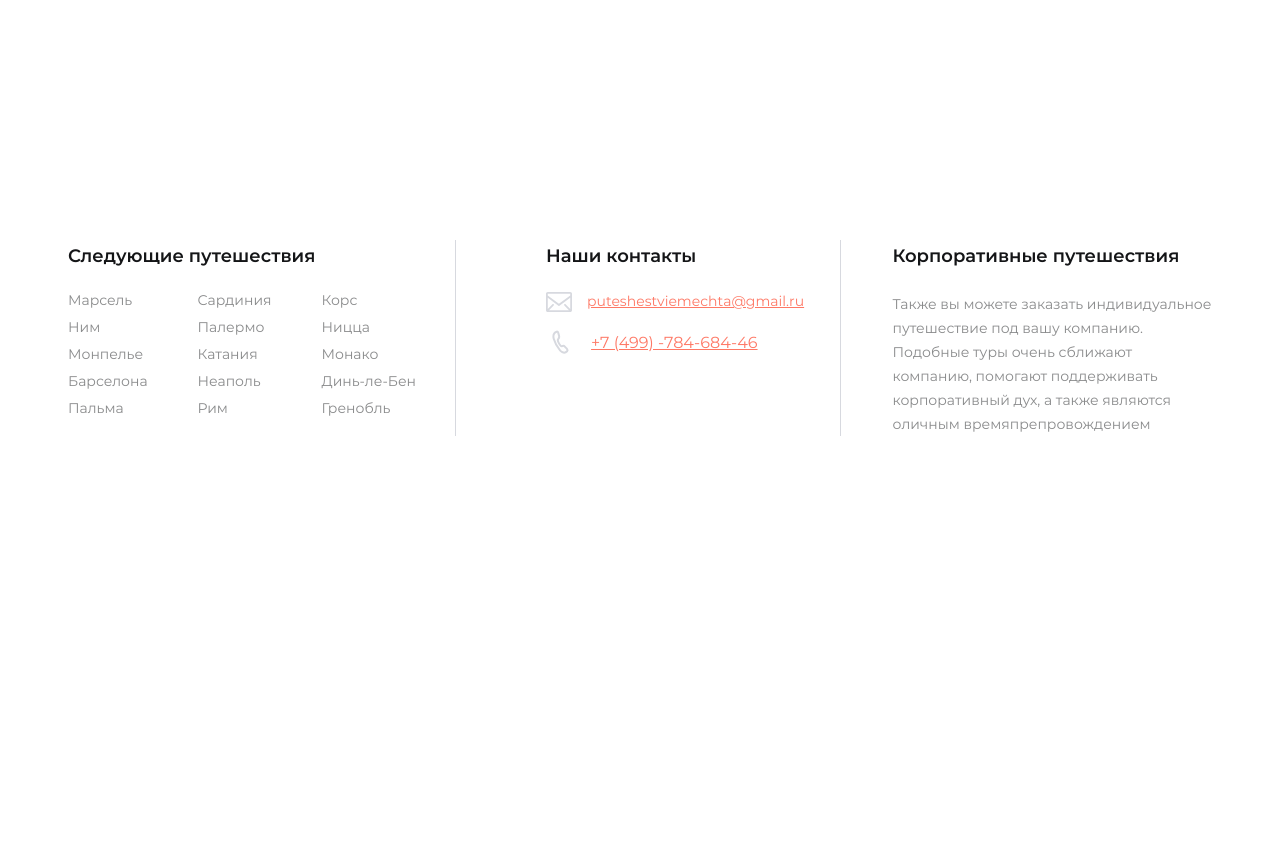
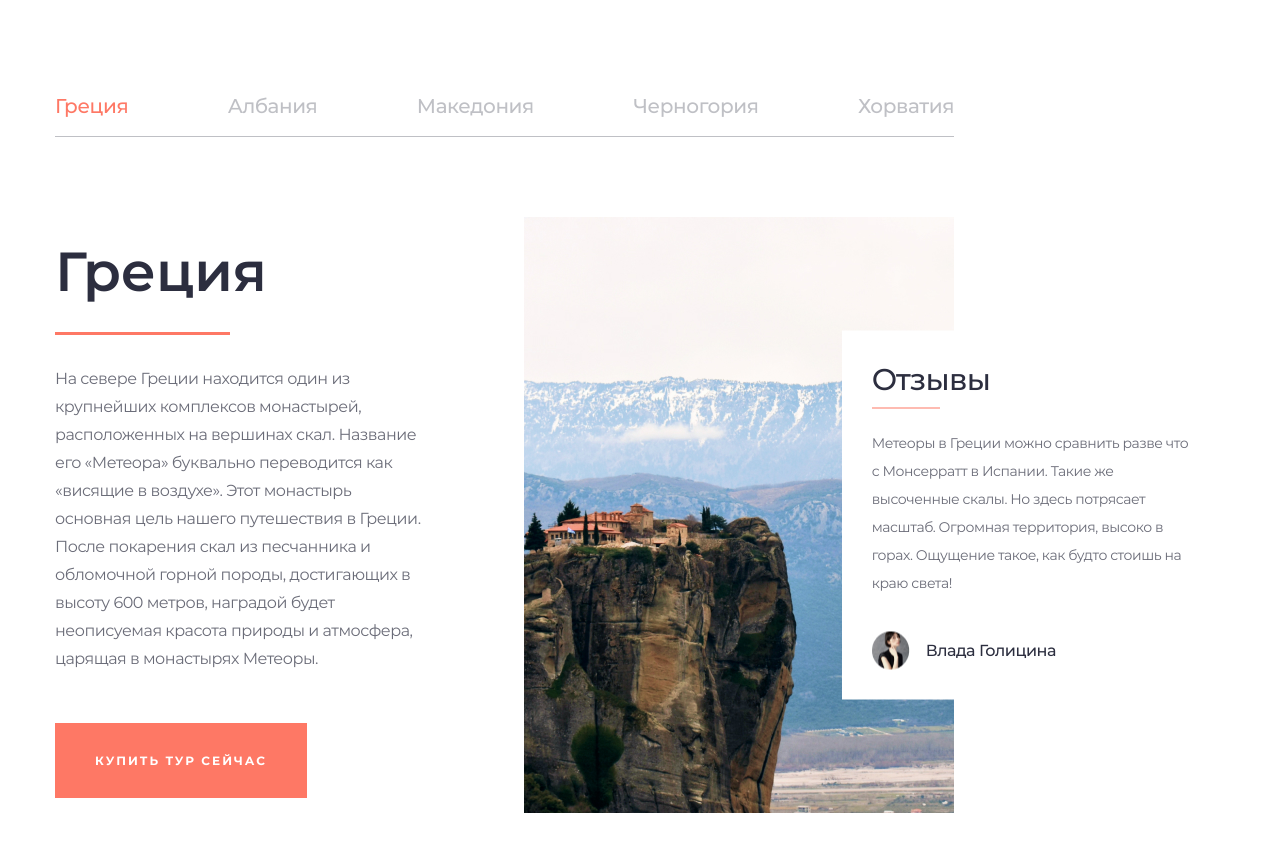
Before and after one commit to Dmitry27Zh/Way, a website: page source/index.html in a window 1280 px wide. Shown: the part 2467-3318 px from the top of the page. Before the commit the page ends 2983 px from the top, so only its background shows below. Drawn offline with nearby package versions, Linux system fonts and the light colour scheme; files that its build step writes are made by us from their sources.

Commit message:
добавлен блок с табами

```diff
--- a/source/index.html
+++ b/source/index.html
@@ -77,7 +77,7 @@
                   srcset="./img/card-greece-mobile@1x.jpg 1x, ./img/card-greece-mobile@2x.jpg 2x">
                 <source media="(max-width: 1023px)"
                   srcset="./img/card-greece-tablet@1x.jpg 1x, ./img/card-greece-tablet@2x.jpg 2x">
-                <img src="./img/card-greece-desktop@1x.jpg" srcset="./img/card-greece-desktop@2x.jpg" width="350"
+                <img src="./img/card-greece-desktop@1x.jpg" srcset="./img/card-greece-desktop@2x.jpg 2x" width="350"
                   height="430" alt="Греция" class="places__card-img">
               </picture>
             </a>
@@ -91,7 +91,7 @@
                   srcset="./img/card-albania-mobile@1x.jpg 1x, ./img/card-albania-mobile@2x.jpg 2x">
                 <source media="(max-width: 1023px)"
                   srcset="./img/card-albania-tablet@1x.jpg 1x, ./img/card-albania-tablet@2x.jpg 2x">
-                <img src="./img/card-albania-desktop@1x.jpg" srcset="./img/card-albania-desktop@2x.jpg" width="350"
+                <img src="./img/card-albania-desktop@1x.jpg" srcset="./img/card-albania-desktop@2x.jpg 2x" width="350"
                   height="430" alt="Греция" class="places__card-img">
               </picture>
             </a>
@@ -105,7 +105,7 @@
                   srcset="./img/card-macedonia-mobile@1x.jpg 1x, ./img/card-macedonia-mobile@2x.jpg 2x">
                 <source media="(max-width: 1023px)"
                   srcset="./img/card-macedonia-tablet@1x.jpg 1x, ./img/card-macedonia-tablet@2x.jpg 2x">
-                <img src="./img/card-macedonia-desktop@1x.jpg" srcset="./img/card-macedonia-desktop@2x.jpg" width="350"
+                <img src="./img/card-macedonia-desktop@1x.jpg" srcset="./img/card-macedonia-desktop@2x.jpg 2x" width="350"
                   height="430" alt="Греция" class="places__card-img">
               </picture>
             </a>
@@ -119,7 +119,7 @@
                   srcset="./img/card-montenegro-mobile@1x.jpg 1x, ./img/card-montenegro-mobile@2x.jpg 2x">
                 <source media="(max-width: 1023px)"
                   srcset="./img/card-montenegro-tablet@1x.jpg 1x, ./img/card-montenegro-tablet@2x.jpg 2x">
-                <img src="./img/card-montenegro-desktop@1x.jpg" srcset="./img/card-montenegro-desktop@2x.jpg"
+                <img src="./img/card-montenegro-desktop@1x.jpg" srcset="./img/card-montenegro-desktop@2x.jpg 2x"
                   width="350" height="430" alt="Греция" class="places__card-img">
               </picture>
             </a>
@@ -133,13 +133,69 @@
                   srcset="./img/card-croatia-mobile@1x.jpg 1x, ./img/card-croatia-mobile@2x.jpg 2x">
                 <source media="(max-width: 1023px)"
                   srcset="./img/card-croatia-tablet@1x.jpg 1x, ./img/card-croatia-tablet@2x.jpg 2x">
-                <img src="./img/card-croatia-desktop@1x.jpg" srcset="./img/card-croatia-desktop@2x.jpg" width="350"
+                <img src="./img/card-croatia-desktop@1x.jpg" srcset="./img/card-croatia-desktop@2x.jpg 2x" width="350"
                   height="430" alt="Греция" class="places__card-img">
               </picture>
             </a>
             <a href="#" class="places__card-button button">Смотреть подробнее</a>
           </li>
         </ul>
+        <section class="places__tabs tabs">
+          <h2 class="visually-hidden">Подробное описание каждого места</h2>
+          <ul class="tabs__menu">
+            <li class="tabs__menu-item">
+              <a href="#" class="tabs__title-link tabs__title-link--current">Греция</a>
+            </li>
+            <li class="tabs__menu-item">
+              <a href="#" class="tabs__title-link">Албания</a>
+            </li>
+            <li class="tabs__menu-item">
+              <a href="#" class="tabs__title-link">Македония</a>
+            </li>
+            <li class="tabs__menu-item">
+              <a href="#" class="tabs__title-link">Черногория</a>
+            </li>
+            <li class="tabs__menu-item">
+              <a href="#" class="tabs__title-link">Хорватия</a>
+            </li>
+          </ul>
+          <ul class="tabs__list">
+            <li class="tabs__item tabs__item--current">
+              <div class="tabs__text">
+                <h3 class="tabs__text-title section-title">Греция</h3>
+                <p class="tabs__lead">На севере Греции находится один из крупнейших комплексов монастырей, расположенных
+                  на вершинах скал. Название его «Метеора» буквально переводится как «висящие в воздухе». Этот монастырь
+                  основная цель нашего путешествия в Греции. После покарения скал из песчанника и обломочной горной
+                  породы, достигающих в высоту 600 метров, наградой будет неописуемая красота природы и атмосфера,
+                  царящая в монастырях Метеоры. </p>
+                <a href="#" class="tabs__button button">Купить тур сейчас</a>
+              </div>
+              <div class="tabs__picture">
+                <picture>
+                  <source media="(max-width: 767px)" srcset="./img/tab-greece-mobile@1x.jpg 1x, ./img/tab-greece-mobile@2x.jpg 2x">
+                  <source media="(max-width: 1023px)" srcset="./img/tab-greece-tablet@1x.jpg 1x, ./img/tab-greece-tablet@2x.jpg 2x">
+                  <img src="./img/tab-greece-desktop@1x.jpg" srcset="./img/tab-greece-desktop@2x.jpg 2x" width="430"
+                    height="596" alt="Греция" class="tabs__img">
+                </picture>
+              </div>
+              <article class="tabs__review">
+                <h3 class="tabs__review-title">Отзывы</h3>
+                <blockquote class="tabs__review-inner">
+                  <p class="tabs__review-text">Метеоры в Греции можно сравнить разве что с Монсерратт в Испании. Такие
+                    же высоченные скалы. Но здесь потрясает масштаб. Огромная территория, высоко в горах. Ощущение
+                    такое, как будто стоишь на краю света! </p>
+                  <cite class="tabs__review-author">
+                    <picture>
+                      <img class="tabs__review-avatar" src="./img/review-avatar@1x.jpg"
+                        srcset="./img/review-avatar@2x.jpg 2x" width="38" height="38" alt="Влада Голицина">
+                    </picture>
+                    Влада Голицина
+                  </cite>
+                </blockquote>
+              </article>
+            </li>
+          </ul>
+        </section>
       </div>
     </section>
   </main>
--- a/source/sass/blocks/button.scss
+++ b/source/sass/blocks/button.scss
@@ -18,12 +18,12 @@
   @media (max-width: $tablet-width-max) {
     padding-top: 19px;
     padding-bottom: 19px;
+    font-size: 10px;
+    line-height: 12px;
   }
 
   @media (max-width: $mobile-width-max) {
     box-sizing: border-box;
     width: 288px;
-    font-size: 10px;
-    line-height: 12px;
   }
 }
--- a/source/sass/blocks/places.scss
+++ b/source/sass/blocks/places.scss
@@ -189,3 +189,7 @@
     background-color: transparent;
   }
 }
+
+.places__tabs {
+  margin-top: 97px;
+}
--- a/source/sass/blocks/section-title.scss
+++ b/source/sass/blocks/section-title.scss
@@ -9,7 +9,7 @@
     line-height: 45px;
   }
 
-  @media (max-width: $tablet-width-max) {
+  @media (max-width: $mobile-width-max) {
     font-size: 24px;
     line-height: 36px;
   }
--- /dev/null
+++ b/source/sass/blocks/tabs.scss
@@ -0,0 +1,220 @@
+.tabs {
+  width: 76.84%;
+
+  @media (max-width: $tablet-width-max) {
+    width: auto;
+  }
+}
+
+.tabs__menu {
+  display: flex;
+  flex-wrap: wrap;
+  padding-bottom: 16px;
+  border-bottom: 1px solid rgba($medium-dark, 0.3);
+  justify-content: space-between;
+
+  @media (max-width: $tablet-width-max) {
+    position: relative;
+    justify-content: flex-start;
+    flex-wrap: nowrap;
+    overflow-x: scroll;
+  }
+}
+
+.tabs__menu-item {
+  @media (max-width: $tablet-width-max) {
+    margin-right: 14.61%;
+  }
+
+  @media (max-width: $mobile-width-max) {
+    margin-right: 34.48%;
+  }
+}
+
+.tabs__title-link {
+  font-size: 20px;
+  font-weight: 500;
+  letter-spacing: -0.415px;
+  color: rgba($medium-dark, 0.3);
+
+  &--current {
+    color: $accent-main;
+  }
+
+  &:hover,
+  &:focus {
+    color: $accent-main;
+  }
+}
+
+.tabs__list {
+  margin-top: 80px;
+}
+
+.tabs__item {
+  display: none;
+  position: relative;
+  flex-wrap: wrap;
+  justify-content: space-between;
+  align-items: center;
+
+  &--current {
+    display: flex;
+  }
+
+  @media (max-width: $tablet-width-max) {
+    flex-direction: column;
+    padding-bottom: 415px;
+  }
+}
+
+.tabs__text {
+  width: 41.16%;
+
+  @media (max-width: $tablet-width-max) {
+    width: auto;
+    padding-bottom: 30px;
+  }
+}
+
+.tabs__text-title {
+  position: relative;
+  padding-bottom: 23px;
+
+  &::after {
+    content: "";
+    position: absolute;
+    left: 0;
+    bottom: 0;
+    width: 175px;
+    height: 3px;
+    background-color: $accent-main;
+
+    @media (max-width: $tablet-width-max) {
+      display: none;
+    }
+  }
+
+  @media (max-width: $tablet-width-max) {
+    padding: 0;
+  }
+}
+
+.tabs__lead {
+  margin-top: 30px;
+  margin-bottom: 50px;
+  line-height: 28px;
+  letter-spacing: -0.47px;
+  opacity: 0.7;
+
+  @media (max-width: $tablet-width-max) {
+    margin: 20px 0;
+  }
+}
+
+.tabs__button {
+  @media (max-width: $tablet-width-max) {
+    padding-left: 52px;
+    padding-right: 53px;
+  }
+}
+
+.tabs__picture {
+  width: 47.83%;
+
+  @media (max-width: $tablet-width-max) {
+    position: absolute;
+    left: -20px;
+    bottom: 0;
+    width: 100vw;
+  }
+
+  @media (max-width: $mobile-width-max) {
+    position: static;
+    left: -15px;
+    width: auto;
+    height: 415px;
+  }
+}
+
+.tabs__img {
+  display: block;
+
+  @media (max-width: $tablet-width-max) {
+    width: 100%;
+    height: 415px;
+    object-fit: cover;
+  }
+}
+
+.tabs__review {
+  position: absolute;
+  top: 50%;
+  right: -30%;
+  transform: translateY(-50%);
+  box-sizing: border-box;
+  width: 382px;
+  padding: 30px;
+  background-color: $white;
+
+  @media (max-width: $tablet-width-max) {
+    top: auto;
+    transform: none;
+    left: 0;
+    right: 0;
+    bottom: -30px;
+    margin: 0 auto;
+    text-align: left;
+  }
+
+  @media (max-width: $mobile-width-max) {
+    width: 268px;
+  }
+}
+
+.tabs__review-title {
+  position: relative;
+  margin: 0;
+  padding-bottom: 11px;
+  font-size: 30px;
+  line-height: 37px;
+  font-weight: 500;
+  letter-spacing: -0.69px;
+
+  &::after {
+    content: "";
+    position: absolute;
+    left: 0;
+    bottom: 0;
+    width: 68px;
+    height: 1px;
+    background-color: $accent-main;
+  }
+}
+
+.tabs__review-inner {
+  margin: 0
+}
+
+.tabs__review-text {
+  margin-top: 20px;
+  margin-bottom: 35px;
+  font-size: 14px;
+  line-height: 28px;
+  letter-spacing: -0.41px;
+  opacity: 0.7;
+}
+
+.tabs__review-author {
+  display: flex;
+  align-items: center;
+  font-style: normal;
+  line-height: 20px;
+  font-weight: 500;
+  letter-spacing: -0.47px;
+}
+
+.tabs__review-avatar {
+  display: block;
+  margin-right: 16px;
+}
--- a/source/sass/style.scss
+++ b/source/sass/style.scss
@@ -11,3 +11,4 @@
 @import "blocks/footer-section-title.scss";
 @import "blocks/promo.scss";
 @import "blocks/places.scss";
+@import "blocks/tabs.scss";
--- a/source/sass/utils/global.scss
+++ b/source/sass/utils/global.scss
@@ -26,7 +26,9 @@ a {
 .footer__travel-list,
 .footer__contacts-list,
 .footer__travel-sublist,
-.places__cards-list {
+.places__cards-list,
+.tabs__menu,
+.tabs__list {
   padding: 0;
   margin: 0;
   list-style: none;
```
Also changed, not shown: source/img/review-avatar@1x.jpg (added), source/img/review-avatar@2x.jpg (added), source/img/tab-greece-desktop@1x.jpg (added), source/img/tab-greece-desktop@2x.jpg (added), source/img/tab-greece-mobile@1x.jpg (added), source/img/tab-greece-mobile@2x.jpg (added), source/img/tab-greece-tablet@1x.jpg (added), source/img/tab-greece-tablet@2x.jpg (added).
